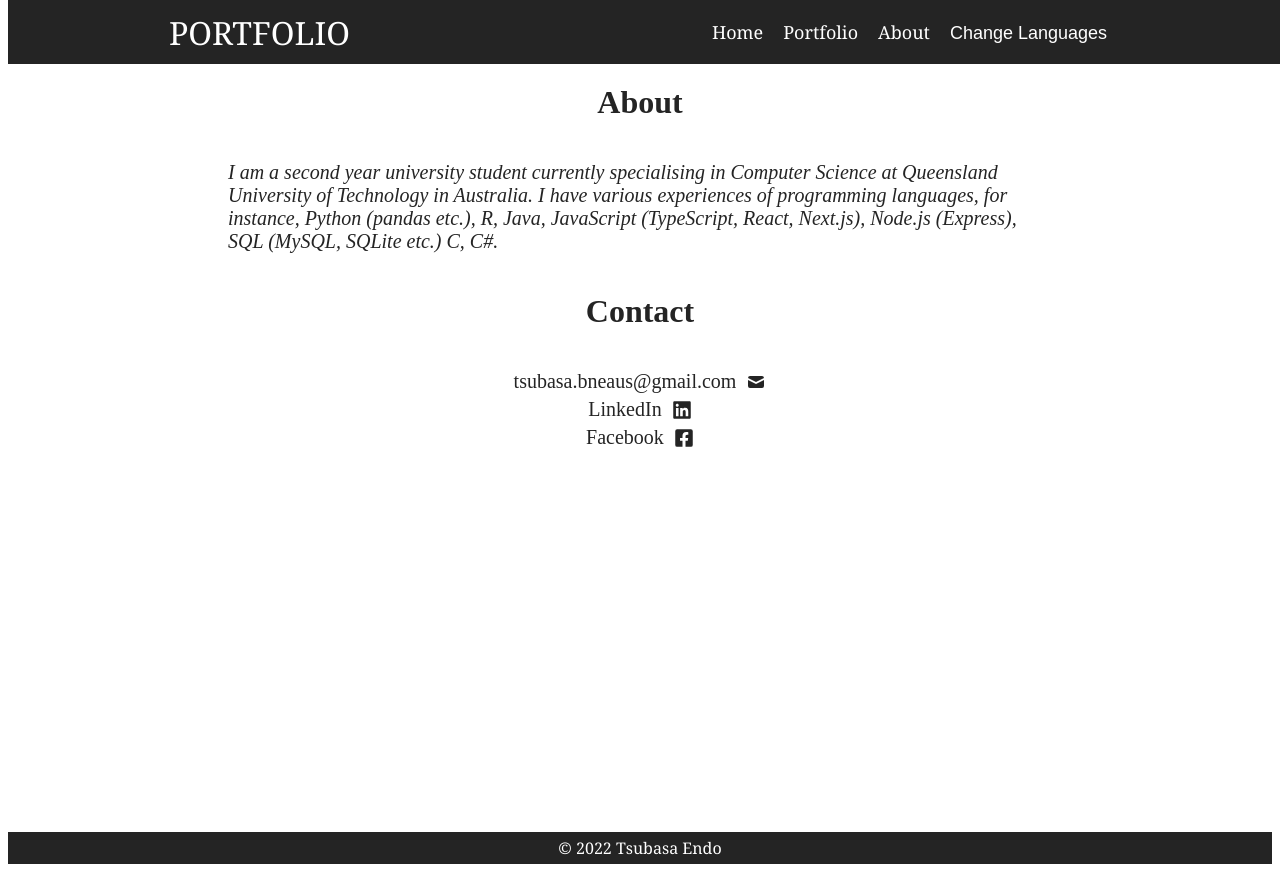
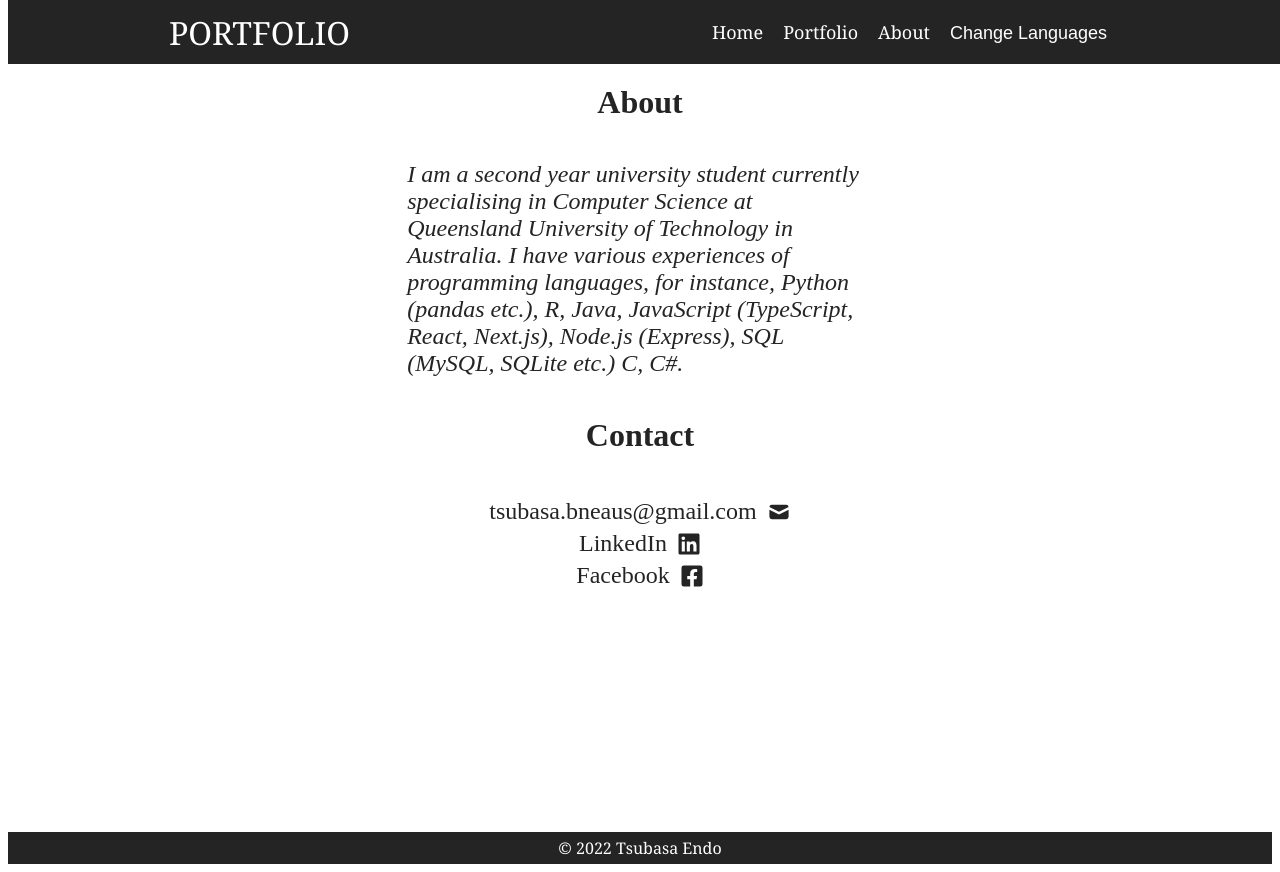
Before and after one commit to TsubasaBneAus/website-portfolio, a Next.js app: page /about in a window 1280 px wide. Built offline with nearby package versions, Linux system fonts and the light colour scheme.

Commit message:
fix texts

```diff
--- a/styles/globals.css
+++ b/styles/globals.css
@@ -148,11 +148,11 @@ footer p {
 
 .introduction p,
 .description {
-  padding-left: 200px;
-  padding-right: 200px;
+  padding-left: 30%;
+  padding-right: 30%;
   margin: 20px;
   font-style: italic;
-  font-size: 20px;
+  font-size: 24px;
 }
 
 @media screen and (max-width: 600px) {
@@ -165,7 +165,7 @@ footer p {
 
 .contact,
 .contact:hover {
-  font-size: 20px;
+  font-size: 24px;
   color: rgb(36, 36, 36);
   text-decoration: none;
   display: flex;
```
